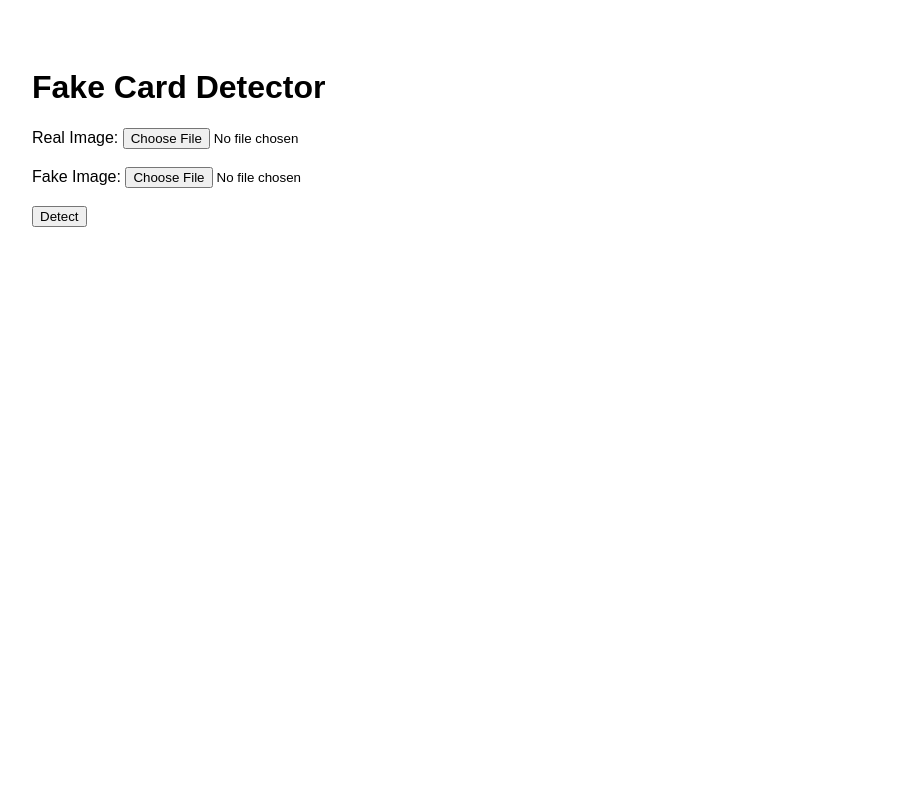
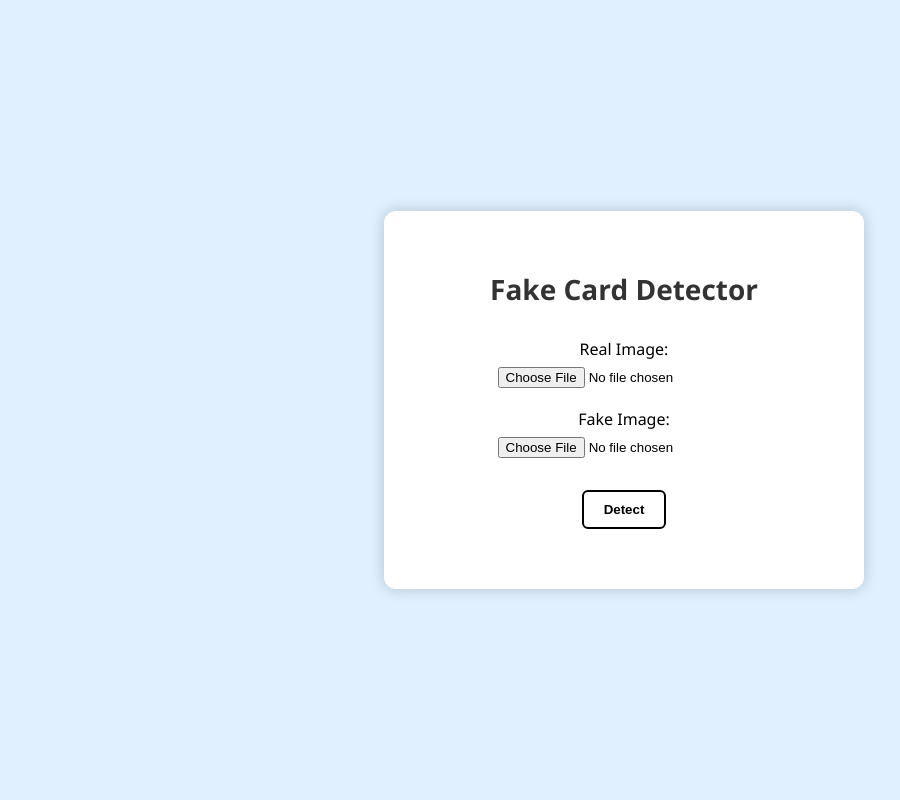
Before and after one commit to Mrdliyevaa006/Fake-card-dedection, a Flask app: page / in a window 1280 px wide. Shown: the whole page, without its empty margins (16-916 px from the left). Run offline with Flask 3, Linux system fonts and the light colour scheme.

Commit message:
index.html

```diff
--- a/templates/index.html
+++ b/templates/index.html
@@ -1,22 +1,22 @@
 <!DOCTYPE html>
-<html>
+<html lang="en">
 <head>
+    <meta charset="UTF-8">
     <title>Fake Card Detector</title>
-    <style>
-        body { font-family: Arial; padding: 40px; }
-        form { margin-bottom: 20px; }
-    </style>
+    <link rel="stylesheet" type="text/css" href="{{ url_for('static', filename='style.css') }}">
 </head>
 <body>
+    <div class="container">
         <h1>Fake Card Detector</h1>
         <form id="uploadForm" enctype="multipart/form-data">
             <label>Real Image:</label>
-        <input type="file" name="real" required><br><br>
+            <input type="file" name="real" required><br>
             <label>Fake Image:</label>
             <input type="file" name="fake" required><br><br>
             <button type="submit">Detect</button>
         </form>
         <h3 id="result"></h3>
+    </div>
 
     <script>
         const form = document.getElementById('uploadForm');
```
Lines whose indentation alone changed are shown as unchanged.
